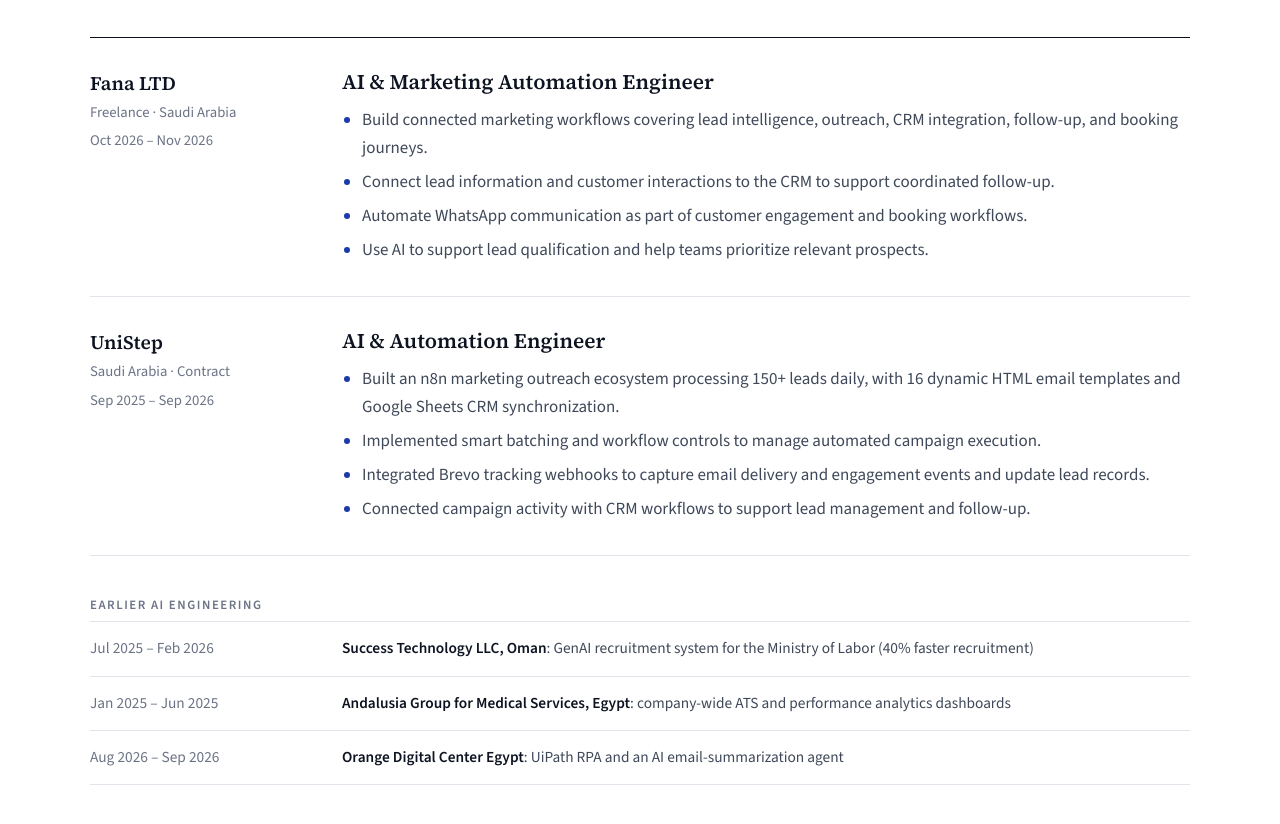
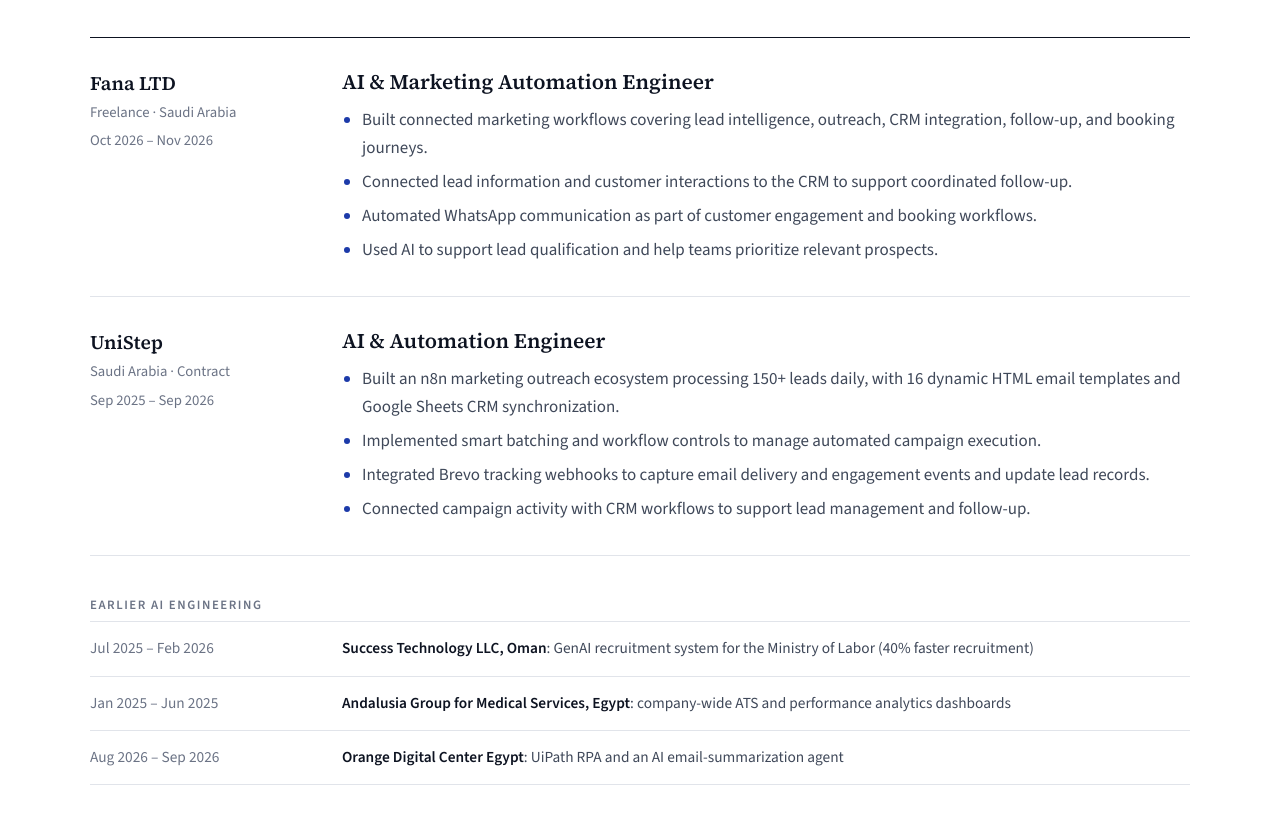
Before and after one commit to MahmoudElnahal/instructor, a plain HTML site: page index.html in a window 1280 px wide. Shown: the part 1818-2642 px from the top of the page. Drawn offline with nearby package versions, Linux system fonts and the light colour scheme.

Commit message:
Past tense for completed Fana LTD engagement
Co-Authored-By: Claude Opus 5.5 <noreply@anthropic.com>

```diff
--- a/index.html
+++ b/index.html
@@ -257,10 +257,10 @@ footer .wrap{padding-block:22px;display:flex;justify-content:space-between;gap:1
           <div>
             <h3>AI &amp; Marketing Automation Engineer</h3>
             <ul>
-              <li>Build connected marketing workflows covering lead intelligence, outreach, CRM integration, follow-up, and booking journeys.</li>
-              <li>Connect lead information and customer interactions to the CRM to support coordinated follow-up.</li>
-              <li>Automate WhatsApp communication as part of customer engagement and booking workflows.</li>
-              <li>Use AI to support lead qualification and help teams prioritize relevant prospects.</li>
+              <li>Built connected marketing workflows covering lead intelligence, outreach, CRM integration, follow-up, and booking journeys.</li>
+              <li>Connected lead information and customer interactions to the CRM to support coordinated follow-up.</li>
+              <li>Automated WhatsApp communication as part of customer engagement and booking workflows.</li>
+              <li>Used AI to support lead qualification and help teams prioritize relevant prospects.</li>
             </ul>
           </div>
         </article>
```
